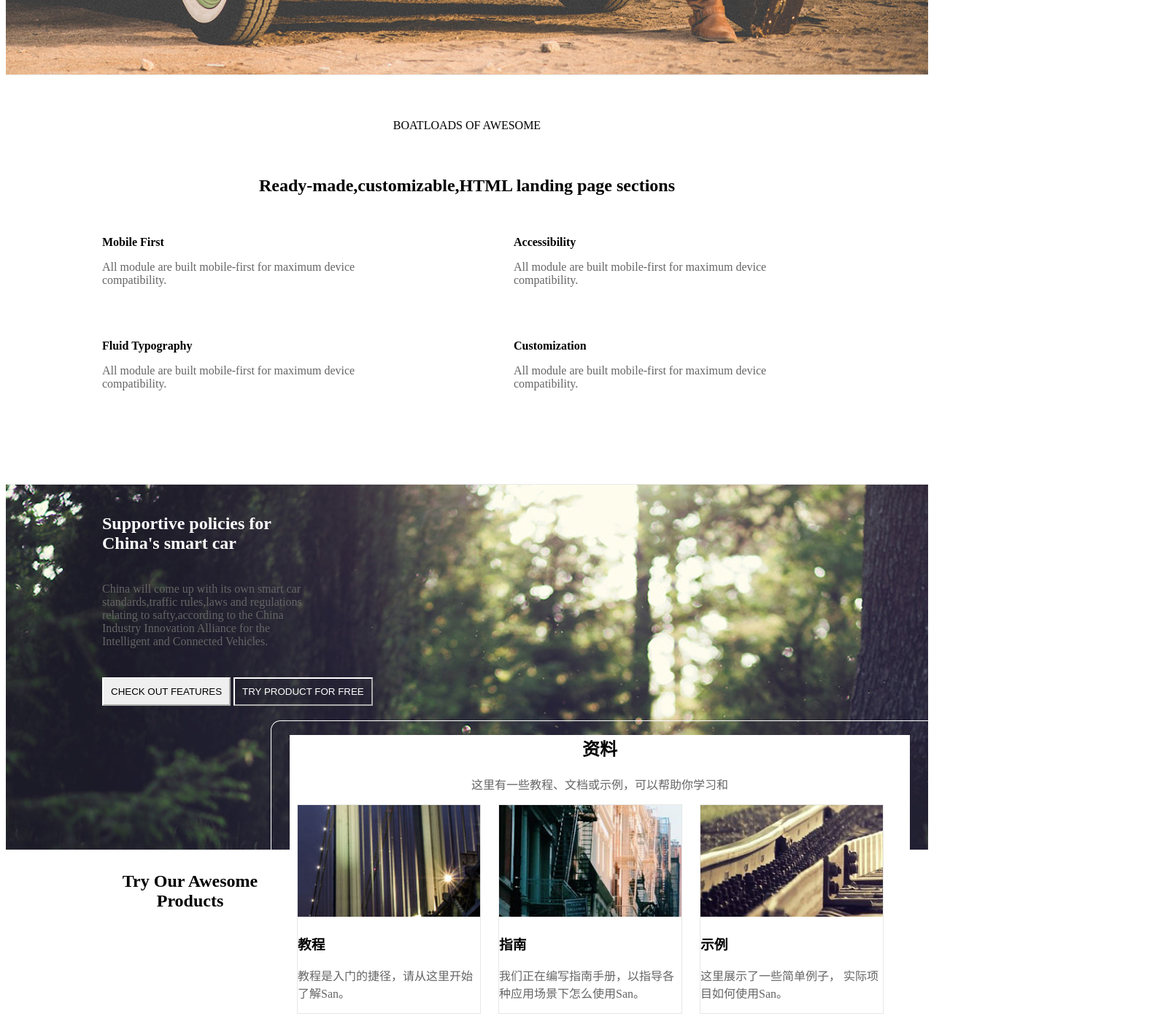
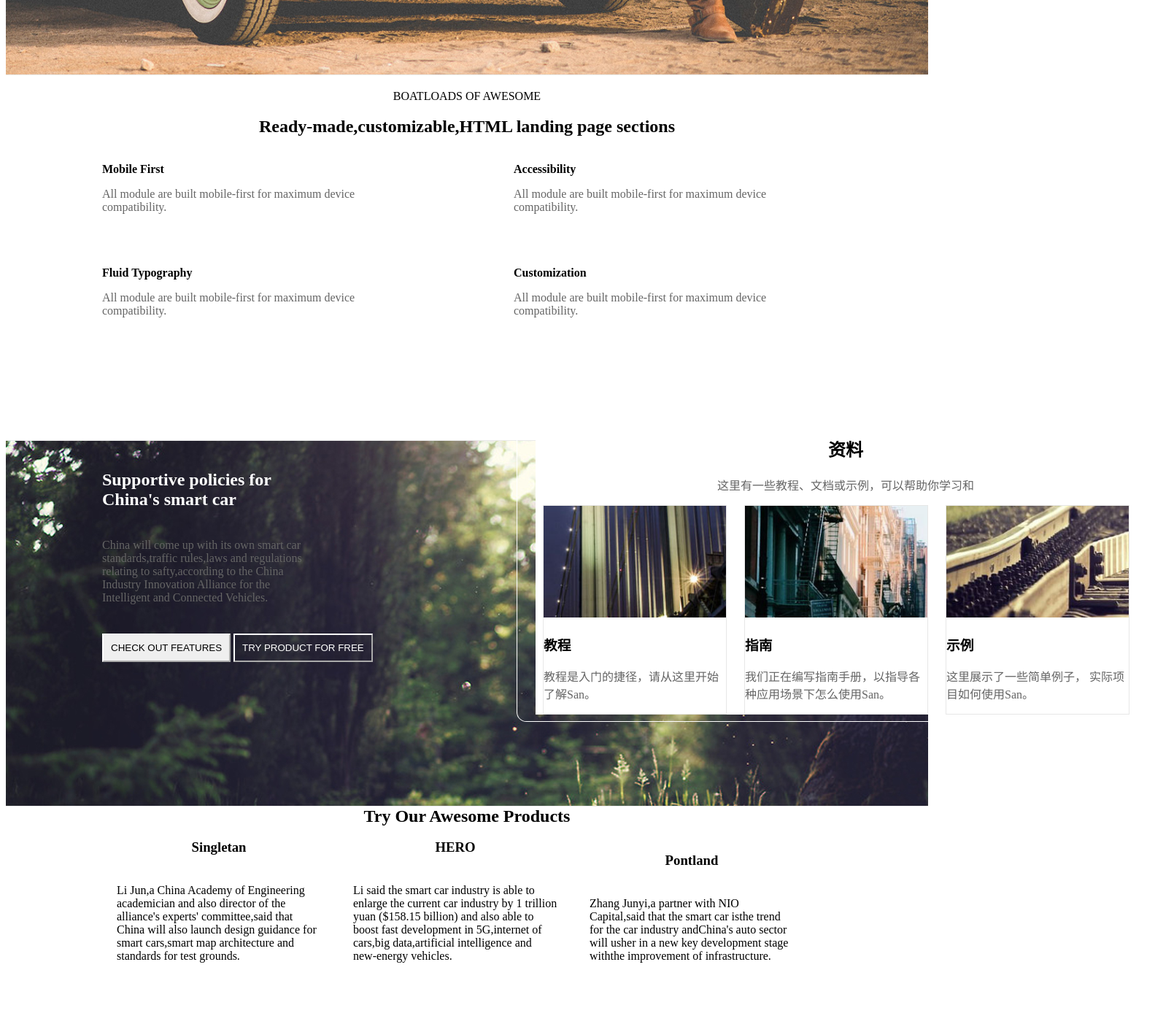
Before and after one commit to Txllmz/ife-exercise, a plain HTML site: page Institute of basic/Day09-11/hello.html in a window 1280 px wide. Shown: the part 840-2232 px from the top of the page at 73% size, 1609 px wide, since content can reach past the window. Drawn offline with Linux system fonts and the light colour scheme.

Commit message:
modified:   Institute of basic/Day09-11/css_hello/part2.css 	2018/05/14 	modified:   Institute of basic/Day09-11/css_hello/part3.css 	2018/05/14 	modified:   Institute of basic/Day09-11/css_hello/part4.css 	2018/05/14 	modified:   Institute of basic/Day09-11/css_hello/part6.css 	2018/05/14 	modified:   Institute of basic/Day09-11/hello.html 2018/05/14

```diff
--- a/Institute of basic/Day09-11/css_hello/part2.css
+++ b/Institute of basic/Day09-11/css_hello/part2.css
@@ -8,13 +8,17 @@
     margin: 0 auto;
 }
 .introduction_p {
-    margin: 60px 0px;
+    margin: 0px;
+    position: relative;
+    top:20px;
 }
 .introduction p {
     text-align: center;
 }
 .introduction h1 {
     text-align: center;
+    position: relative;
+    top:20px;
 }
 .intro_details {
      display: inline-block;
--- a/Institute of basic/Day09-11/css_hello/part3.css
+++ b/Institute of basic/Day09-11/css_hello/part3.css
@@ -10,7 +10,6 @@
 }
 .doc_info {
     display: inline-block;
-    float: left;
     width: 450px;
 }
 .doc_info h1 {
@@ -42,10 +41,9 @@
     border-left:thin solid white;
     border-top-left-radius: 10pt 10pt;
     border-bottom-left-radius: 10pt 10pt;
-    float: right;
     position: relative;
-    right: 0px;
-    top:20px;
+    right: -700px;
+    top:-330px;
 
 
 }
--- a/Institute of basic/Day09-11/css_hello/part4.css
+++ b/Institute of basic/Day09-11/css_hello/part4.css
@@ -7,9 +7,11 @@
     width: 1000px;
     margin: 0 auto;
 }
-.product_info h1 {
+.product_info_head {
+    display: block;
     text-align: center;
-    padding: 10px;
+    margin: 0;
+    /* padding: 10px; */
 }
 .product_info h3 {
     text-align: center;
--- a/Institute of basic/Day09-11/css_hello/part6.css
+++ b/Institute of basic/Day09-11/css_hello/part6.css
@@ -7,7 +7,7 @@
     width: 1000px;
     margin: 0 auto;
 }
-.person_info h1 {
+.person_info_head {
     text-align: center;
     font-size: 40px;
     font-weight: bold;
--- a/Institute of basic/Day09-11/hello.html
+++ b/Institute of basic/Day09-11/hello.html
@@ -90,7 +90,7 @@
 
     <section class="product">
         <div class="product_info">
-        <h1>Try Our Awesome Products</h1>
+        <h1 class="product_info_head">Try Our Awesome Products</h1>
             <div>
                 <h3>Singletan</h3>
                 <p>Li Jun,a China Academy of Engineering academician and also director of
@@ -132,7 +132,7 @@
 
     <section class="person">
         <div class="person_info">
-            <h1>Our Awesome Crew</h1>
+            <div class="person_info_head">Our Awesome Crew</div>
             <p>Our unique online teaching style makes learning easy for everyone.Whether you</p>
             <p>are trying to land a new job,brush up on your skills.</p>
             <div class="person1">
```
